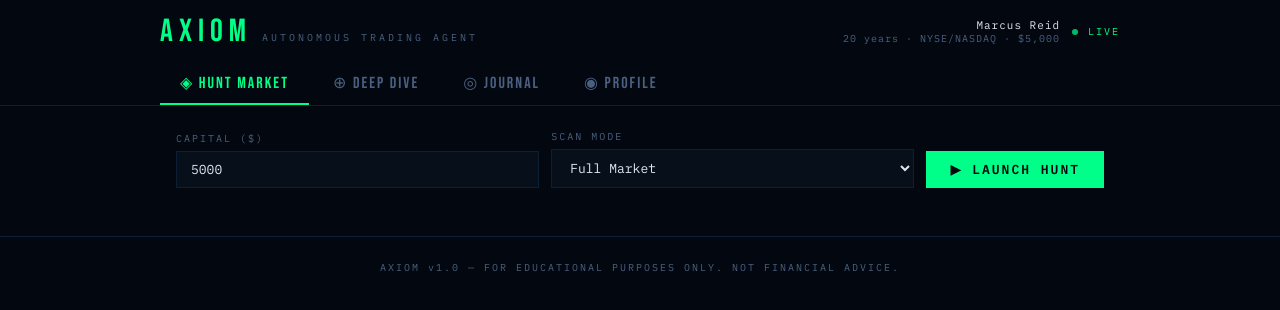
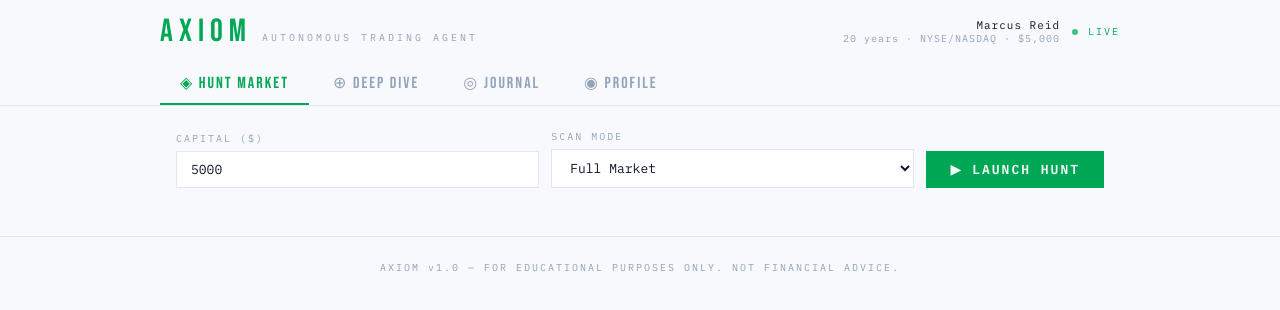
Before and after one commit to vernierledfrancecee-stack/axiom-trader, a React (Vite) app in the folder client/: page / in a window 1280 px wide. Shown: the top 310 px of the page. Built offline with nearby package versions, Linux system fonts and the light colour scheme.

Commit message:
feat(theme): import theme.css and replace hardcoded colors with CSS variables
https://claude.ai/code/session_013r8QaHRih7S2pto5N1ZKhk

```diff
--- a/client/src/App.jsx
+++ b/client/src/App.jsx
@@ -1,17 +1,18 @@
 import React, { useState, useEffect, useCallback } from 'react';
 import { huntMarket, deepDive } from './api.js';
+import './theme.css';
 
 // ─── Design tokens ────────────────────────────────────────────────────────────
 const C = {
-  bg: '#030810',
-  panel: '#070f1a',
-  border: '#0d1f35',
-  green: '#00ff88',
-  red: '#ff3b5c',
-  yellow: '#f0b429',
-  blue: '#38bdf8',
-  muted: '#4a6080',
-  text: '#e0e6f0',
+  bg: 'var(--bg)',
+  panel: 'var(--bg2)',
+  border: 'var(--border)',
+  green: 'var(--green)',
+  red: 'var(--red)',
+  yellow: 'var(--yellow)',
+  blue: 'var(--blue)',
+  muted: 'var(--text3)',
+  text: 'var(--text)',
 };
 
 // ─── Global styles (injected once) ────────────────────────────────────────────
```
